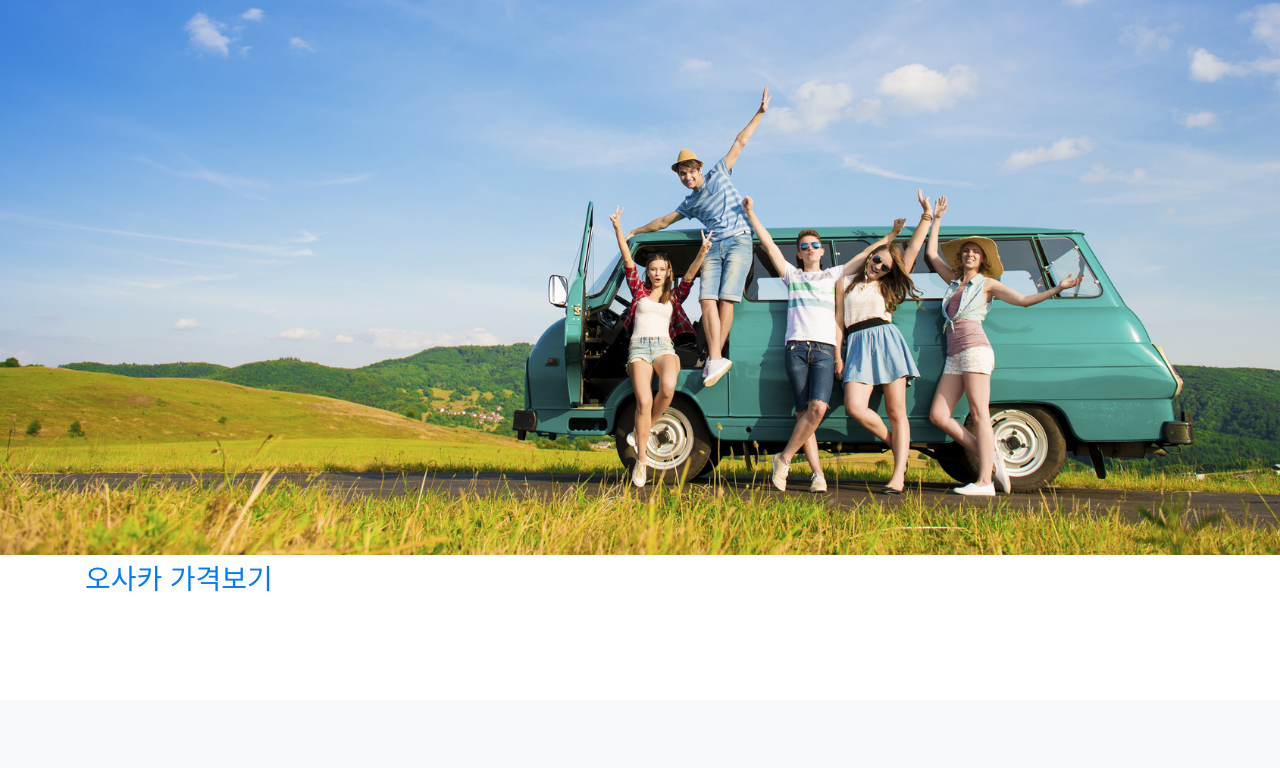
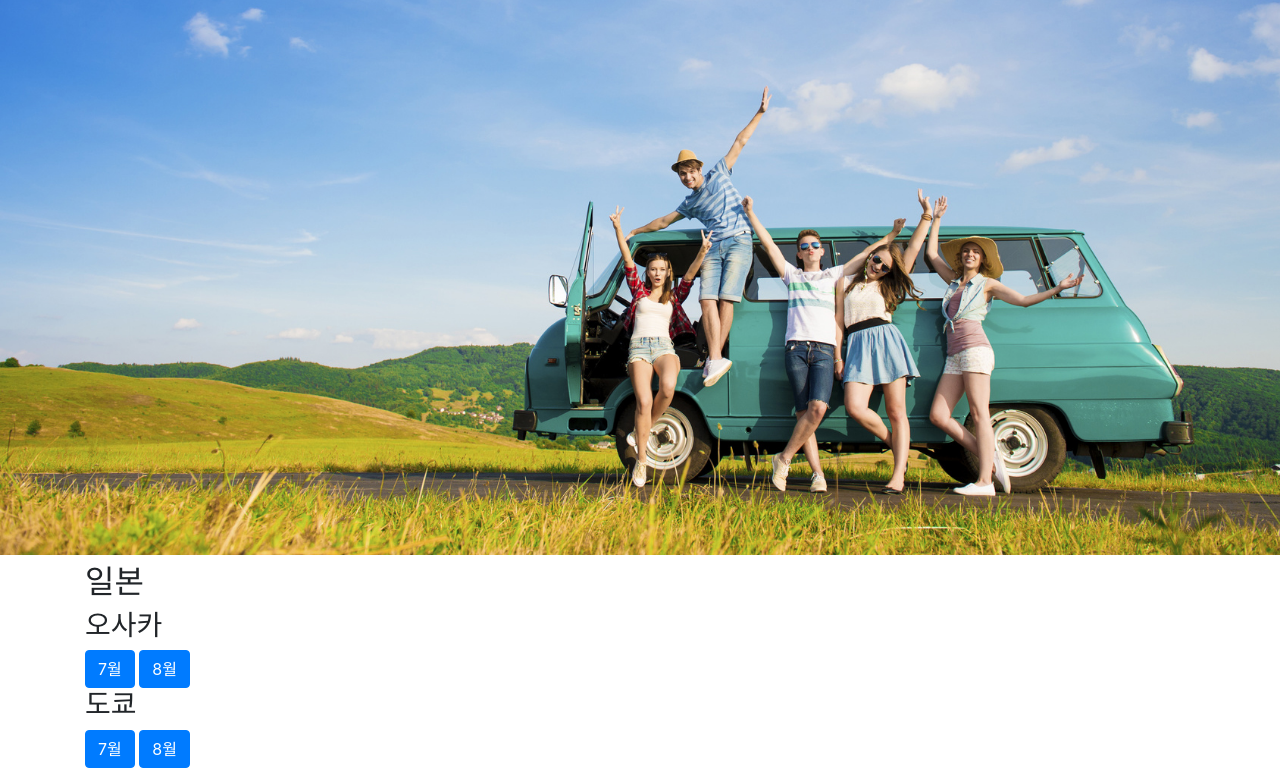
Before and after one commit to Chrisaor/fc_hackerthon_wps_team5, a Django app: template app/template/flight_ticket/search_flight.html in a window 1280 px wide. Shown: the part 100-868 px from the top of the page. Before the commit the page ends 692 px from the top, so only its background shows below. Run offline with Django 3.2, Linux system fonts and the light colour scheme; the template is opened without the code that fills it, so the values that code supplies are empty; some libraries are stand-ins or nearby versions.

Commit message:
search_flight 간닪구현

```diff
--- a/app/flight_ticket/urls.py
+++ b/app/flight_ticket/urls.py
@@ -4,5 +4,5 @@ from . import views
 
 urlpatterns = [
     path('', views.flight_main, name='flight-main'),
-    path('search/', views.search_flight, name='search-flight'),
+    path('search/<str:origin>/<str:destination>/<int:month>', views.search_flight, name='search-flight'),
 ]
--- a/app/template/flight_ticket/search_flight.html
+++ b/app/template/flight_ticket/search_flight.html
@@ -2,6 +2,19 @@
 
 {% block content %}
 
-    <a href="{% url 'search-flight' origin='sela' destination='osaa' month=7 %}"><h3>오사카 가격보기</h3></a>
+    <h2>일본</h2>
+    <h3>오사카</h3>
+    <div>
+        <a href="{% url 'search-flight' origin='sela' destination='osaa' month=7 %}" class="btn btn-primary">7월</a>
+        <a href="{% url 'search-flight' origin='sela' destination='osaa' month=8 %}" class="btn btn-primary">8월</a>
+    </div>
+    <h3>도쿄</h3>
+    <div>
+        <a href="{% url 'search-flight' origin='sela' destination='tyoa' month=7 %}" class="btn btn-primary">7월</a>
+        <a href="{% url 'search-flight' origin='sela' destination='tyoa' month=8 %}" class="btn btn-primary">8월</a>
+    </div>
+
+
+
 
 {% endblock %}
--- a/app/template/flight_ticket/total.html
+++ b/app/template/flight_ticket/total.html
@@ -1,6 +1,8 @@
 {% extends 'base.html' %}
 
 {% block content %}
+
+
 
     {% for country in countries %}
         <p>{{ country }}</p>
```
Also changed, not shown: app/flight_ticket/views.py (+4 -4 lines).
